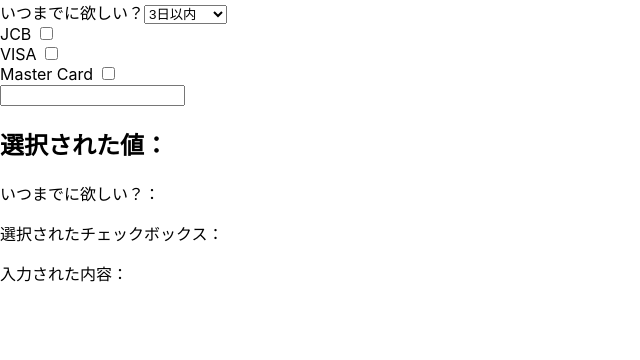
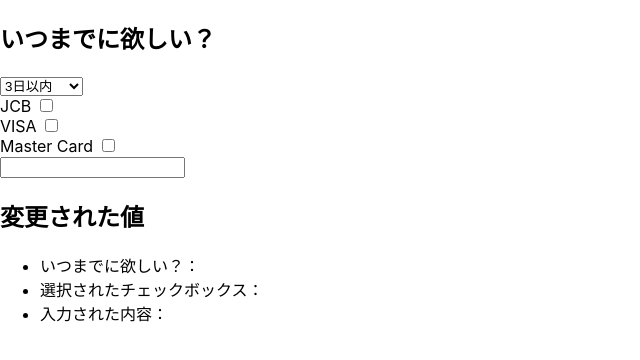
Before and after one commit to chika-create/form_study, a React (Create React App) app: page / in a window 1280 px wide. Shown: the top 360 px of the page, without its empty margins (0-640 px from the left). Built offline with nearby package versions, Linux system fonts and the light colour scheme.

Commit message:
update: ちょっとコードを色々綺麗に

```diff
--- a/src/index.tsx
+++ b/src/index.tsx
@@ -8,6 +8,7 @@ function App () {
   const [checkValue, setCheckValue] = useState<string[]>([]);
   const [textBoxValue, setTextBoxValue] = useState<string>("");
 
+  // checkboxが変更された場合
   const handleCheckboxChange = (event: React.ChangeEvent<HTMLInputElement>) => {
     const value = event.target.value;
     const isChecked = event.target.checked;
@@ -22,6 +23,7 @@ function App () {
     }
   };
 
+  // textboxが変更された場合
   const handleTextBoxChange = (event: React.ChangeEvent<HTMLInputElement>) => {
     setTextBoxValue(event.target.value);
   }
@@ -30,7 +32,7 @@ function App () {
     <div>
       <section>
         <div>
-          いつまでに欲しい？
+          <h2>いつまでに欲しい？</h2>
           <select onChange={event => setSelectValue(event.target.value)}>
             <option>3日以内</option>
             <option>1週間以内</option>
@@ -47,10 +49,12 @@ function App () {
         </div>
       </section>
       <section>
-        <h2>選択された値：</h2>
-        <p>いつまでに欲しい？：{selectValue}</p>
-        <p>選択されたチェックボックス：{checkValue.join(", ")}</p>
-        <p>入力された内容：{textBoxValue}</p>
+        <h2>変更された値</h2>
+        <ul>
+          <li>いつまでに欲しい？：{selectValue}</li>
+          <li>選択されたチェックボックス：{checkValue.join(", ")}</li>
+          <li>入力された内容：{textBoxValue}</li>
+        </ul>
       </section>
     </div>
   );
```
